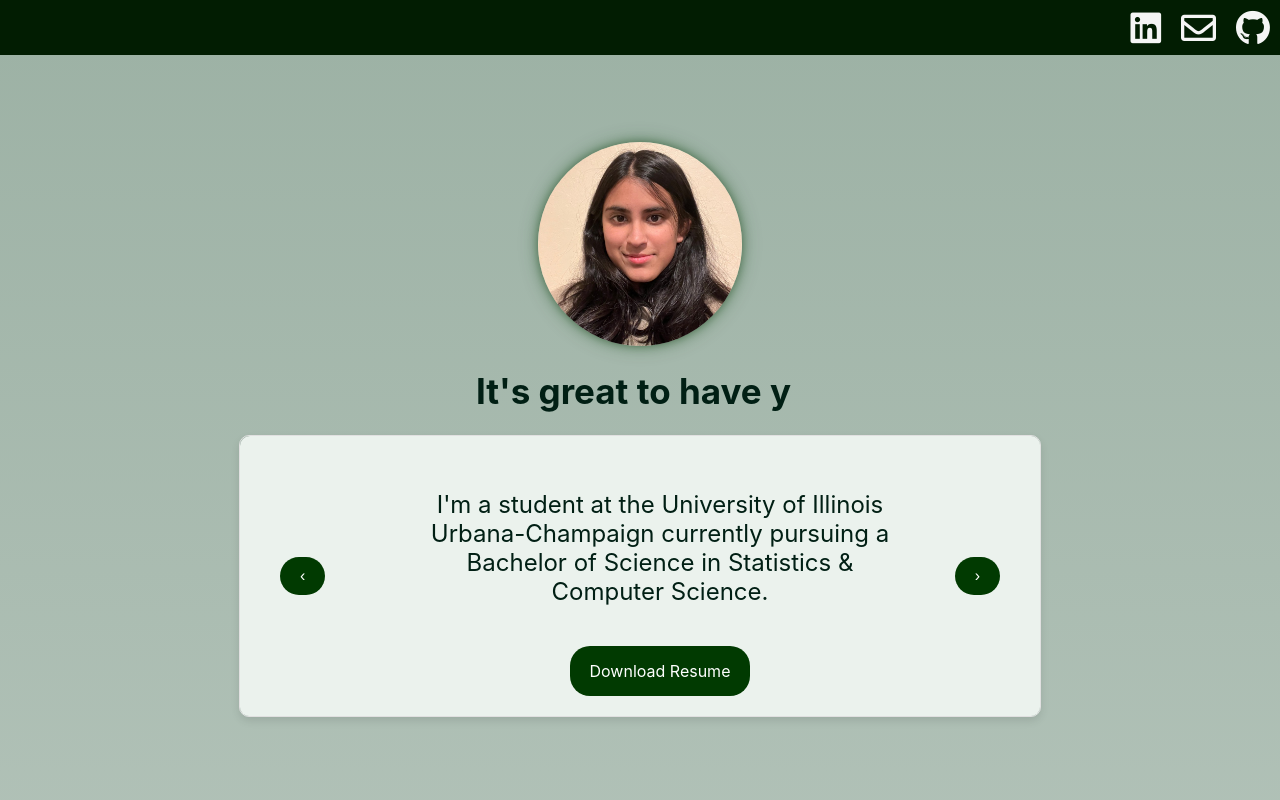
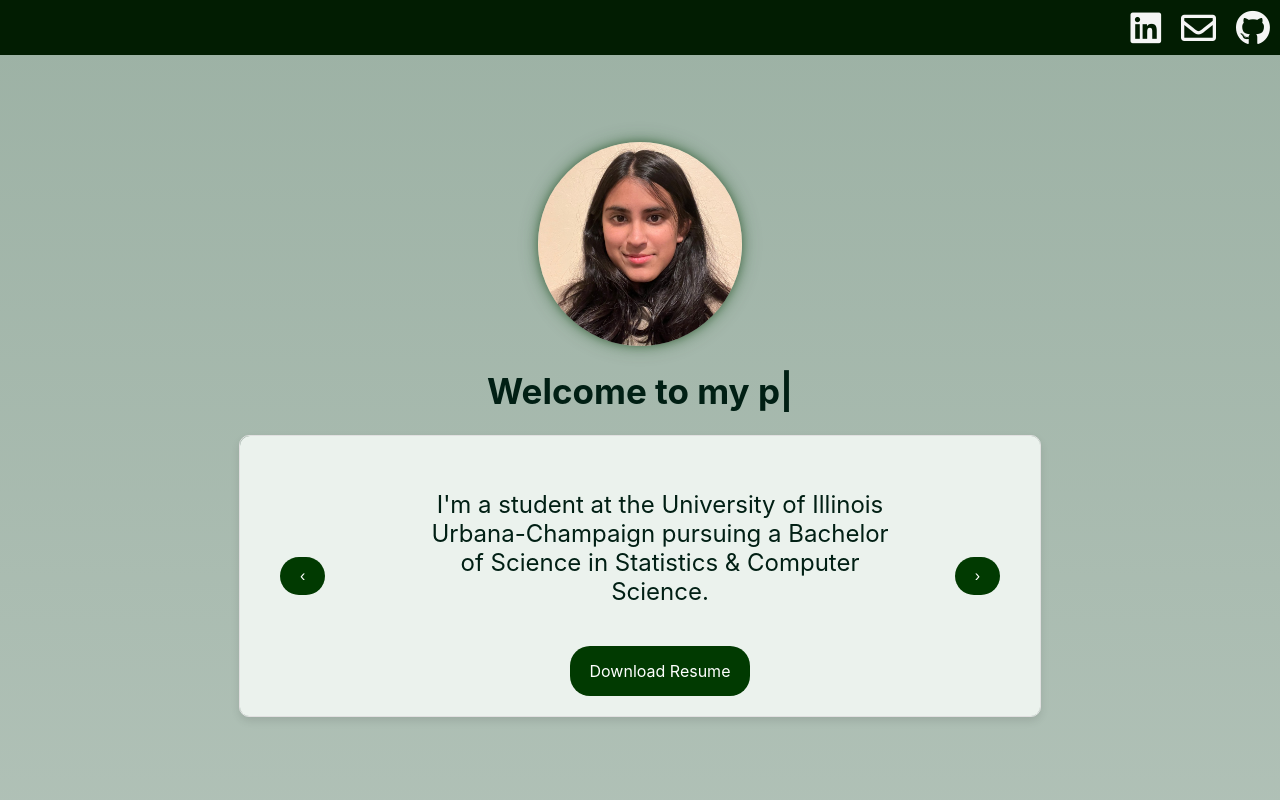
Before and after one commit to ssundr/ssundr.github.io, a React (Create React App) app in the folder portfolio/: page / in a window 1280 px wide. Shown: the top 800 px of the page. Built offline with nearby package versions, Linux system fonts and the light colour scheme; a web font is replaced by a local one.

Commit message:
fixed glitchint typing text

```diff
--- a/portfolio/src/App.js
+++ b/portfolio/src/App.js
@@ -1,5 +1,5 @@
 import React, { useState } from "react";
-import Typical from "react-typical";
+import { ReactTyped } from "react-typed";
 
 import {
   SiDjango,
@@ -59,11 +59,11 @@ function App() {
   const cards = [
     {
       content:
-        "I'm a student at the University of Illinois Urbana-Champaign currently pursuing a Bachelor of Science in Statistics & Computer Science.",
+        "I'm a student at the University of Illinois Urbana-Champaign pursuing a Bachelor of Science in Statistics & Computer Science.",
     },
     {
       content:
-        "I am currently working as a SWE intern at Arrcus on their Customer Solutions Engineering Team.",
+        "I'm currently working as a SWE intern at Arrcus on their Customer Solutions Engineering Team.",
     },
     {
       content:
@@ -175,7 +175,7 @@ function App() {
       company: "Arrcus, Inc",
       date: "Summer 2024",
       description:
-        "I utilized Python libraries such as pexpect and paramiko to automate SSH connections to devices, parse error messages, and implemented multithreading for efficient parsing of JSON files to collect device information for numerous devices.",
+        "I worked on the customer solutions engineering team to automate customer processes, focusing on streamlining the implementation of networking protocols on proprietary hardware. I also utilized Python libraries such as pexpect and paramiko for automating SSH connections, parsing error messages, and implemented multi-threading to efficiently gather device information from numerous devices using JSON files.",
       logo: companyLogoX,
     },
     {
@@ -294,16 +294,14 @@ function App() {
       <header className="App-header">
         <img src={profilePicture} alt="Profile" className="profile-picture" />
         <h1>
-          <Typical
-            steps={[
-              "Welcome to my portfolio website :)",
-              1000,
-              "It's great to have you here!",
-              1000,
-            ]}
-            loop={Infinity}
-            wrapper="span"
-          />
+        <ReactTyped
+          strings={["Welcome to my portfolio website :)", "It's great to have you here!"]}
+          typeSpeed={100}
+          loop
+          backSpeed={50}
+          cursorChar="|"
+          showCursor={true}
+        />
         </h1>
         <div className="flashcard-container">
           {cards.map((card, index) => (
@@ -337,7 +335,12 @@ function App() {
         <div className="tech-stack">
           {techStack.map((tech, index) => (
             <div key={index} className="tech-item">
-              <a href={tech.url} target="_blank" rel="noopener noreferrer" style={{ color: 'green' }}>
+              <a
+                href={tech.url}
+                target="_blank"
+                rel="noopener noreferrer"
+                style={{ color: "green" }}
+              >
                 <div style={{ textAlign: "center" }}>
                   {React.cloneElement(tech.icon, {
                     size: 32,
```
